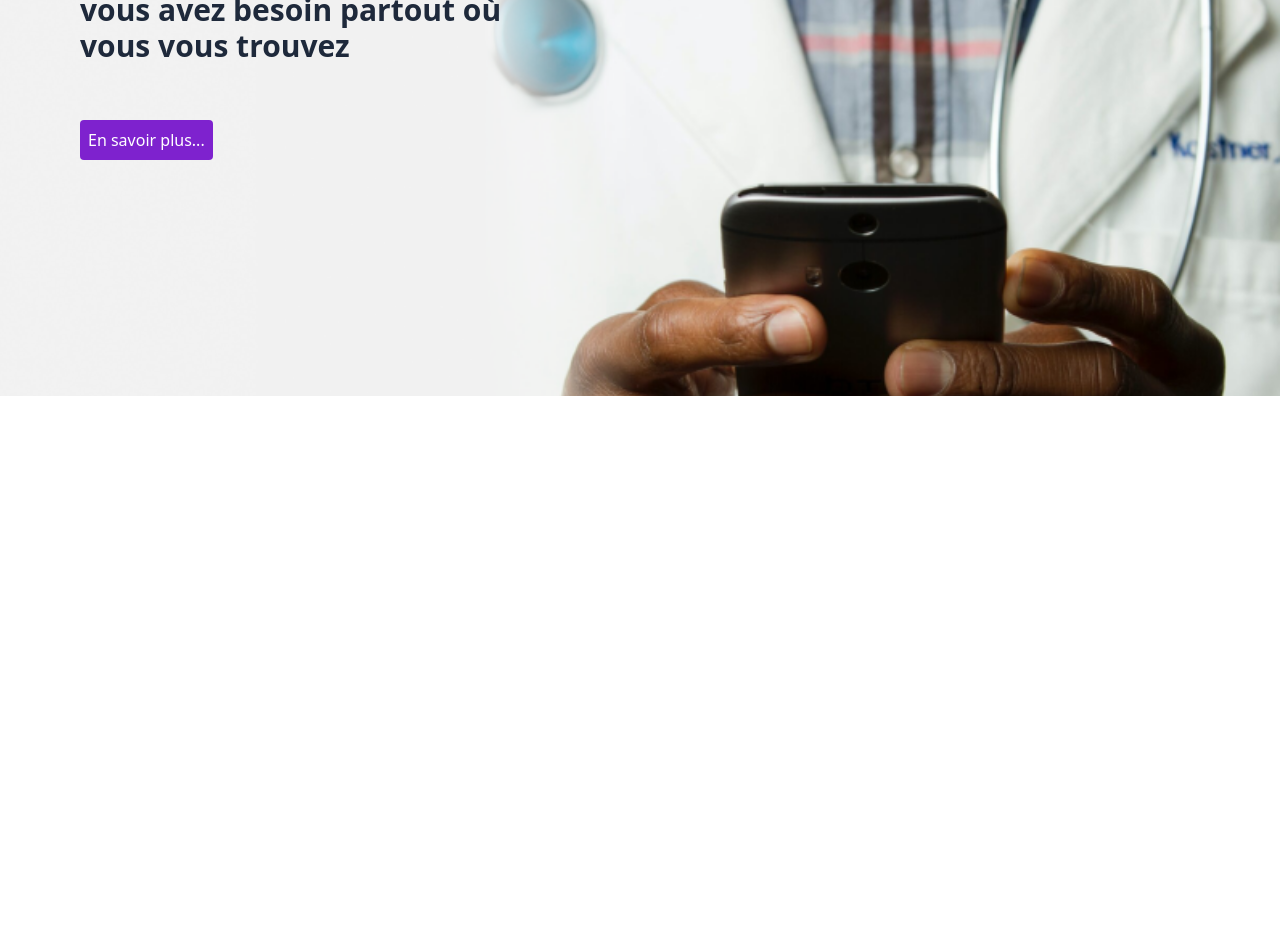
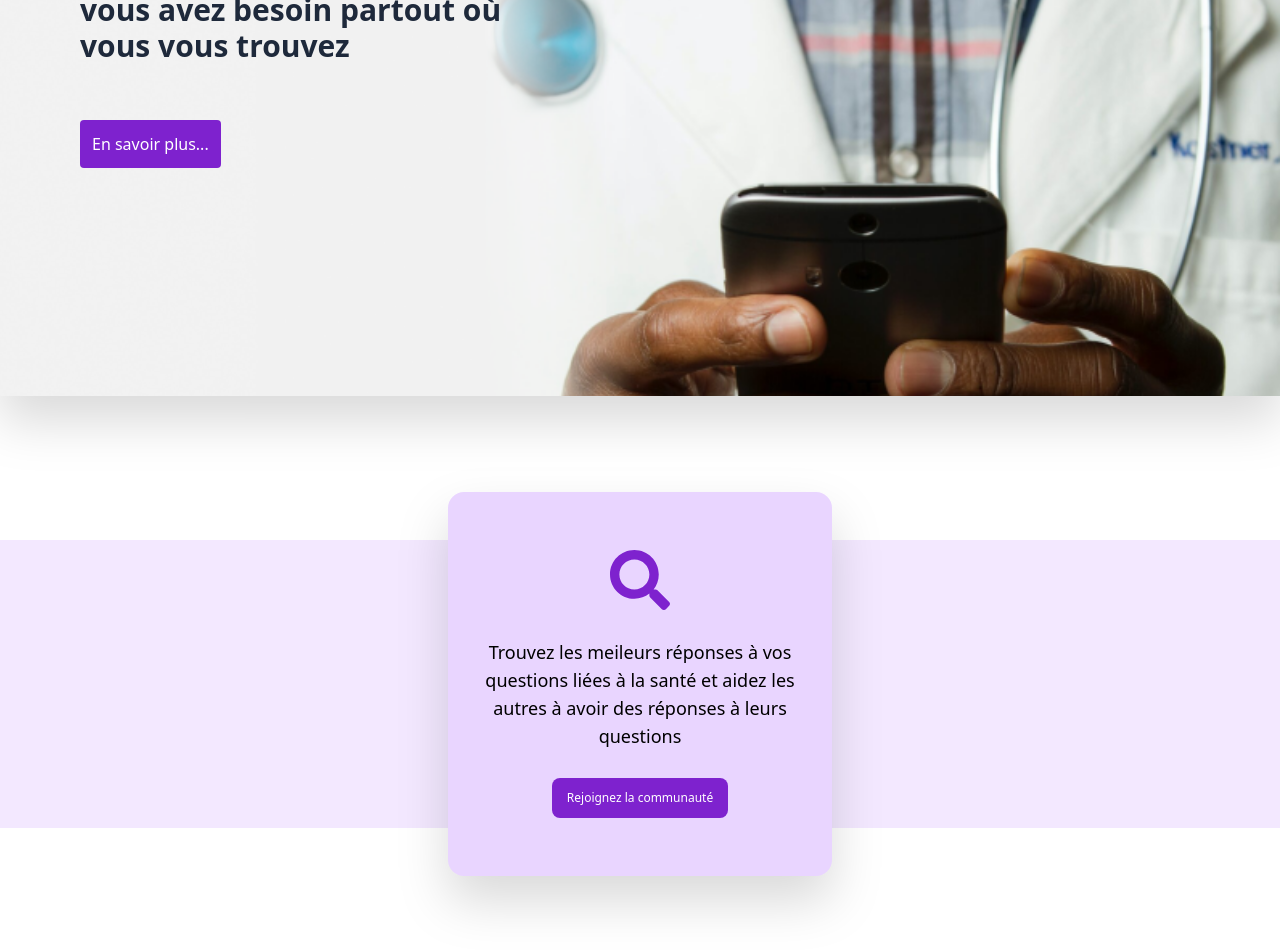
Before and after one commit to eunicekinzengele/Batela_plateforme, a Next.js app in the folder batela_plateforme/: page /Accueil in a window 1280 px wide. Shown: the part 260-1210 px from the top of the page. Before the commit the page ends 800 px from the top, so only its background shows below. Built offline with nearby package versions, Linux system fonts and the light colour scheme.

Commit message:
feat: added a after Hero Bar

```diff
--- a/batela_plateforme/src/pages/Accueil.jsx
+++ b/batela_plateforme/src/pages/Accueil.jsx
@@ -1,6 +1,7 @@
 import React from "react";
 import NavBar from "../pages/NavBar.jsx"
 import Hero from "../pages/Hero.jsx"
+import AfterHero from "../pages/AfterHero"
 
 // import * as DropdownMenuPrimitive from "@radix-ui/react-dropdown-menu";
 
@@ -9,6 +10,7 @@ export default function Accueil() {
     <div>
       <NavBar/>
       <Hero/>
+      <AfterHero/>
     </div>
   );
 }
--- /dev/null
+++ b/batela_plateforme/src/pages/AfterHero.jsx
@@ -0,0 +1,26 @@
+import React from "react";
+import { FaSearch } from "react-icons/fa";
+
+export default function AfterHero() {
+  return (
+    <div className="h-[36rem]  items-center flex">
+      <div className="  bg-purple-100 bg-no-repeat bg-cover content-center flex items-center justify-center h-72 w-full">
+        {" "}
+        {/* bg-[url('../Images/afterhero.png')] */}
+        <div className=" bg-purple-200 drop-shadow-2xl flex flex-col items-center justify-center	w-96 h-96 rounded-2xl ">
+          <FaSearch className=" text-purple-700 text-6xl" />
+          <h2 className=" p-7 text-center text-lg">
+            Trouvez les meileurs réponses à vos questions liées à la santé et
+            aidez les autres à avoir des réponses à leurs questions{" "}
+          </h2>
+          <button
+            type="button"
+            className=" w-44 h-10 focus:outline-none text-white bg-purple-700 hover:bg-purple-800 focus:ring-4 focus:ring-purple-300 font-medium rounded-lg text-xs py-2 dark:bg-purple-600 dark:hover:bg-purple-700 dark:focus:ring-purple-900"
+          >
+            Rejoignez la communauté
+          </button>
+        </div>
+      </div>
+    </div>
+  );
+}
--- a/batela_plateforme/src/pages/Hero.jsx
+++ b/batela_plateforme/src/pages/Hero.jsx
@@ -4,10 +4,10 @@ import React from 'react'
 export default function
 () {
   return (
-    <div className="bg-[url('../Images/HeroImage.png')] bg-no-repeat bg-cover h-[36rem] w-full items-center flex ">
+    <div className="bg-[url('../Images/HeroImage.png')] drop-shadow-2xl	 bg-no-repeat bg-cover h-[36rem] w-full items-center flex ">
         <div className='w-2/4 h-96  '>
             <p className=' font-bold px-20 py-10 text-3xl text-slate-800'>Cherchez l’information dont vous avez besoin partout où vous vous trouvez </p>
-             <button class="rounded mx-20 p-2 mt-4 text-white left-2 bg-purple-700">En savoir plus...</button>
+             <button class="rounded mx-20 p-3 mt-4 text-white left-2 bg-purple-700">En savoir plus...</button>
         </div>
 
 
```
Also changed, not shown: batela_plateforme/src/Images/SearchVector.png (added), batela_plateforme/src/Images/afterhero.png (added).
